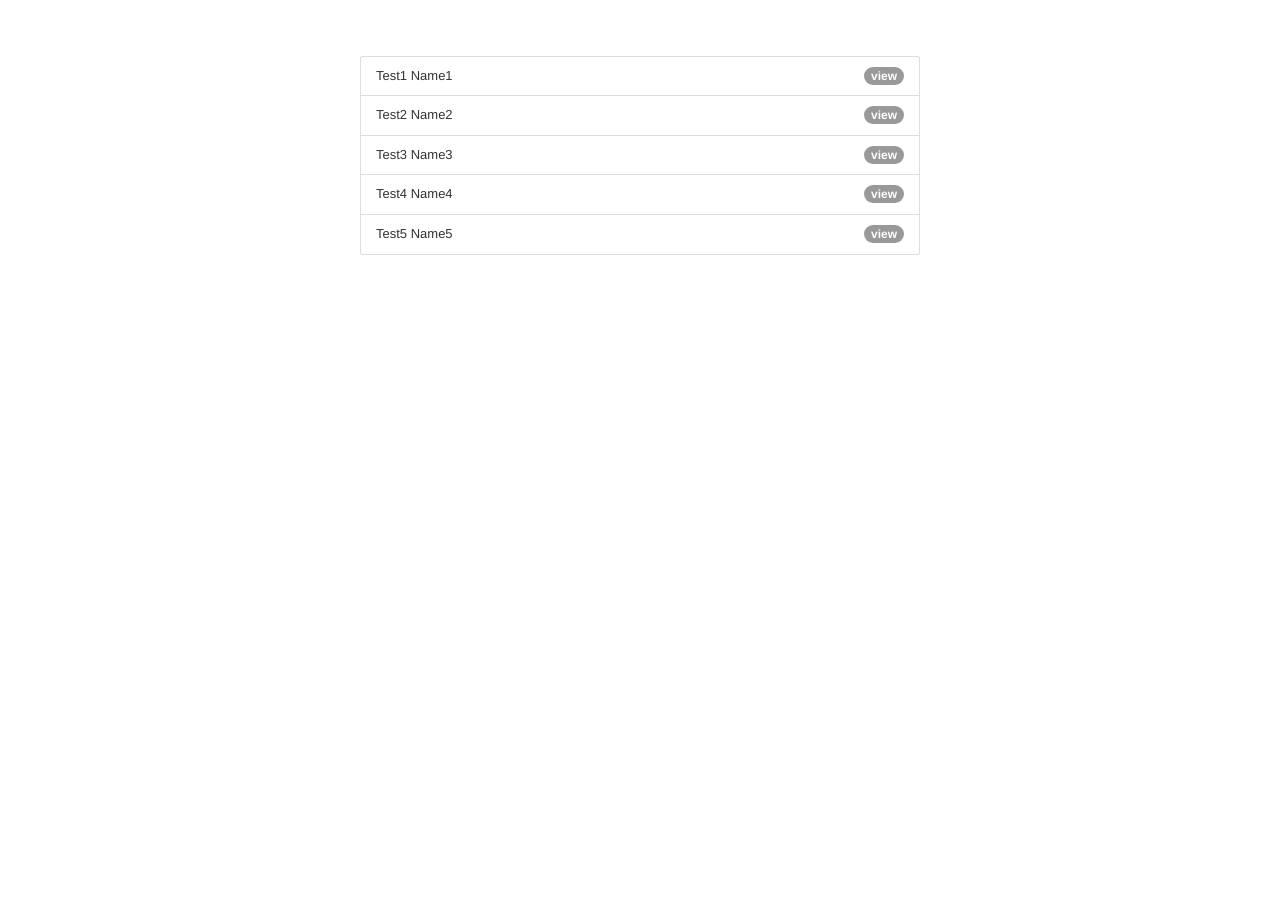
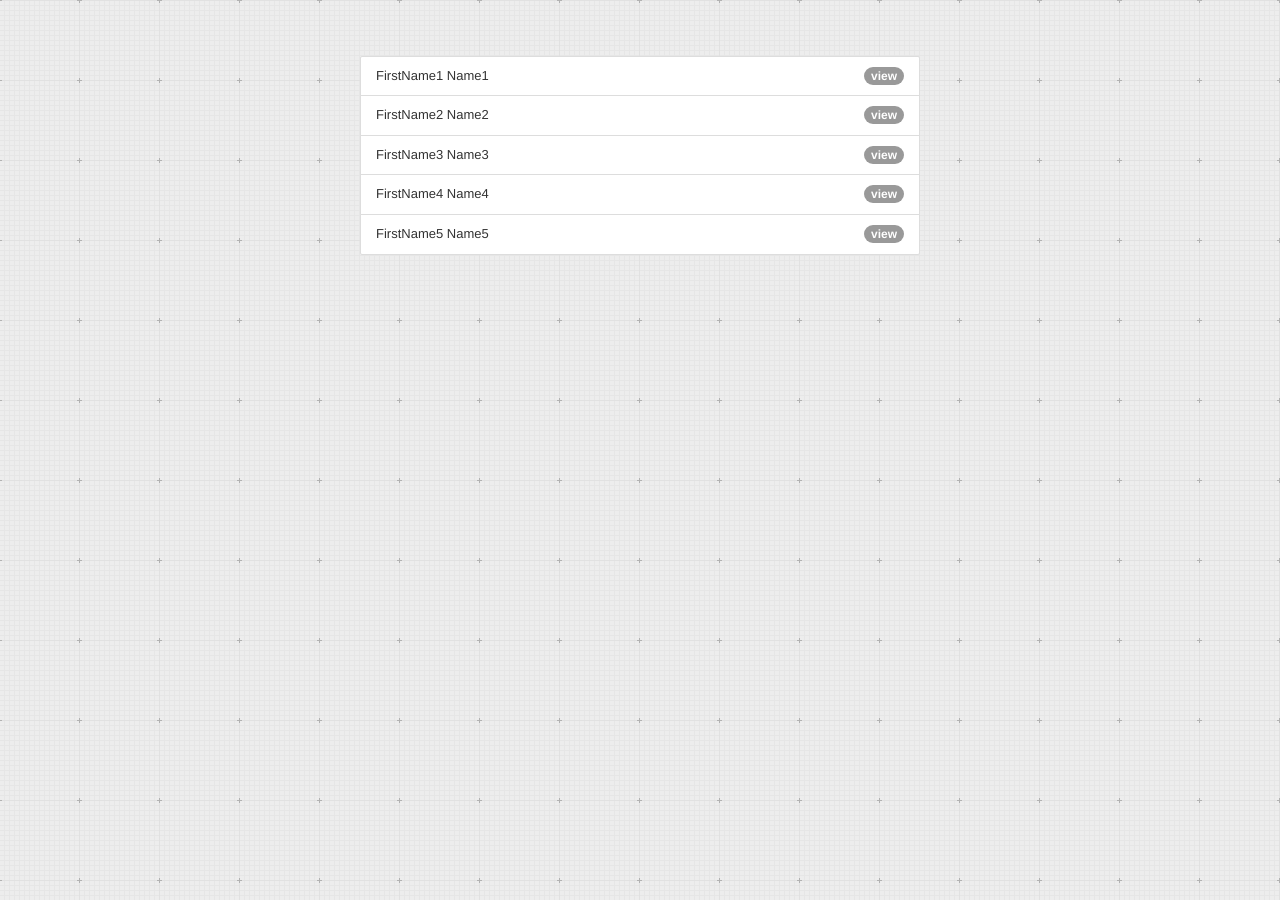
Before and after one commit to codingpajamas/codingpajamas.github.io, a Jekyll site: the page demos/ngmodal/mod.html, which Jekyll copies as it is, in a window 1280 px wide. Built offline with Jekyll 4.4.1, drawn with Linux system fonts in a browser that asks for light colours; some web fonts are replaced.

Commit message:
modal post

```diff
--- a/demos/ngmodal/index.html
+++ b/demos/ngmodal/index.html
@@ -2,7 +2,7 @@
 layout: demo
 title: Adding Bootstrap Modal To Angularjs Application
 ---
-
+	<link rel="stylesheet" href="css/bootstrap.min.css">
 	<div ng-app="personApp">
 		<div class="container" ng-controller="PersonCtrl">
 			<div class="row">
--- a/demos/ngmodal/js/app.js
+++ b/demos/ngmodal/js/app.js
@@ -3,17 +3,18 @@
 angular.module('ngmodal', ['ui.bootstrap'])
 	.controller('PageCtrl', function($scope, $modal){
 		$scope.persons = [
-							{id:1, "name":"Test1 Name1", "email":"test1@name.com"},
-							{id:1, "name":"Test2 Name2", "email":"test2@name.com"},
-							{id:1, "name":"Test3 Name3", "email":"test3@name.com"},
-							{id:1, "name":"Test4 Name4", "email":"test4@name.com"},
-							{id:1, "name":"Test5 Name5", "email":"test5@name.com"}
+							{id:1, "name":"FirstName1 Name1", "email":"FirstName1@name.com"},
+							{id:1, "name":"FirstName2 Name2", "email":"FirstName2@name.com"},
+							{id:1, "name":"FirstName3 Name3", "email":"FirstName3@name.com"},
+							{id:1, "name":"FirstName4 Name4", "email":"FirstName4@name.com"},
+							{id:1, "name":"FirstName5 Name5", "email":"FirstName5@name.com"}
 						];
 
 		$scope.openNameInfo = function(person){
 			var nameModalInstance = $modal.open({
 				templateUrl: 'partials/namemodal.html',
 				controller: 'ModalController',
+				size: 'sm',
 				resolve: {
 					selectedPerson: function () {
 					  return person;
--- a/demos/ngmodal/mod.html
+++ b/demos/ngmodal/mod.html
@@ -2,7 +2,13 @@
 <head>
 	<meta charset="UTF-8">
 	<title>NG-Modal</title>
-	<link rel="stylesheet" href="css/bootstrap.min.css">
+	<link href='https://fonts.googleapis.com/css?family=Chivo:900' rel='stylesheet' type='text/css'>
+    <link rel="stylesheet" type="text/css" href="/stylesheets/pygment_trac.css">
+    <link rel="stylesheet" type="text/css" href="/stylesheets/print.css" media="print">
+    <link rel="stylesheet" href="css/bootstrap.min.css">
+    <link rel="stylesheet" type="text/css" href="/stylesheets/font-awesome.min.css">
+    <link rel="stylesheet" type="text/css" href="/stylesheets/style.css">
+    <link rel="stylesheet" type="text/css" href="/stylesheets/misc.css">
 </head>
 <body>
 	<br/><br/><br/>
--- a/demos/ngmodal/partials/namemodal.html
+++ b/demos/ngmodal/partials/namemodal.html
@@ -1,5 +1,5 @@
 <div class="modal-header">
-	<h4 class="modal-title">Name Information</h4>
+	<h4 class="modal-title">Person Information</h4>
 </div>
 <div class="modal-body">
 	<p>Name : {{person.name}}</p>
```
Also changed, not shown: _posts/2015-09-26-adding-modal-to-angularjs-app.md (+1 -1 lines), images/post/post-9-1.png (added).
